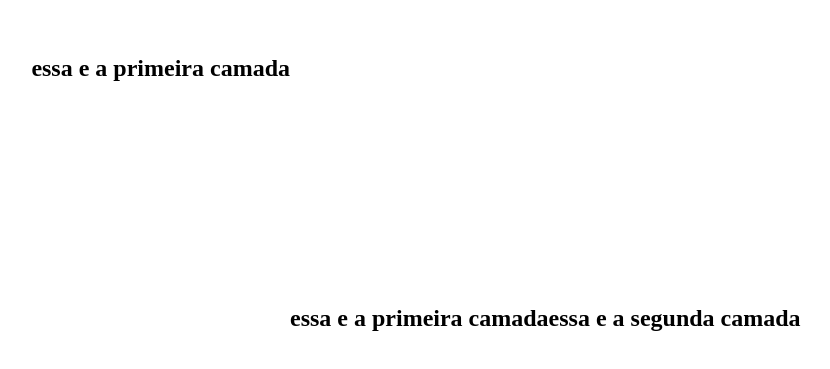
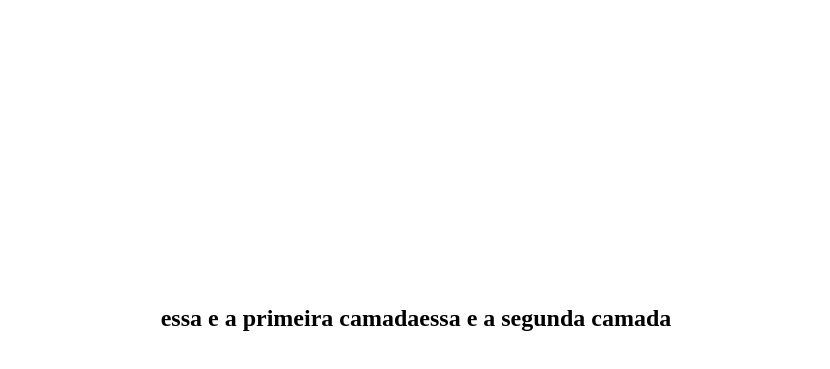
Before and after one commit to umataldetatiana/parallax.js, a website built with Vite: page index.html in a window 1280 px wide. Shown: the part 195-564 px from the top of the page, without its empty margins (224-1054 px from the left). Built offline with nearby package versions, Linux system fonts and the light colour scheme; what parallax-js would draw is missing.

Commit message:
remove div test

```diff
--- a/index.html
+++ b/index.html
@@ -10,11 +10,6 @@
 </head>
 
 <body>
-
-    <div  data-pointer-events="true">
-        <h2> essa e a primeira camada</h2>
-
-    </div>
 
     <div data-relative-input="true" id="scene">
         <!-- data-relative-input="true" - especifica que a entrada será relativa à posição
```
